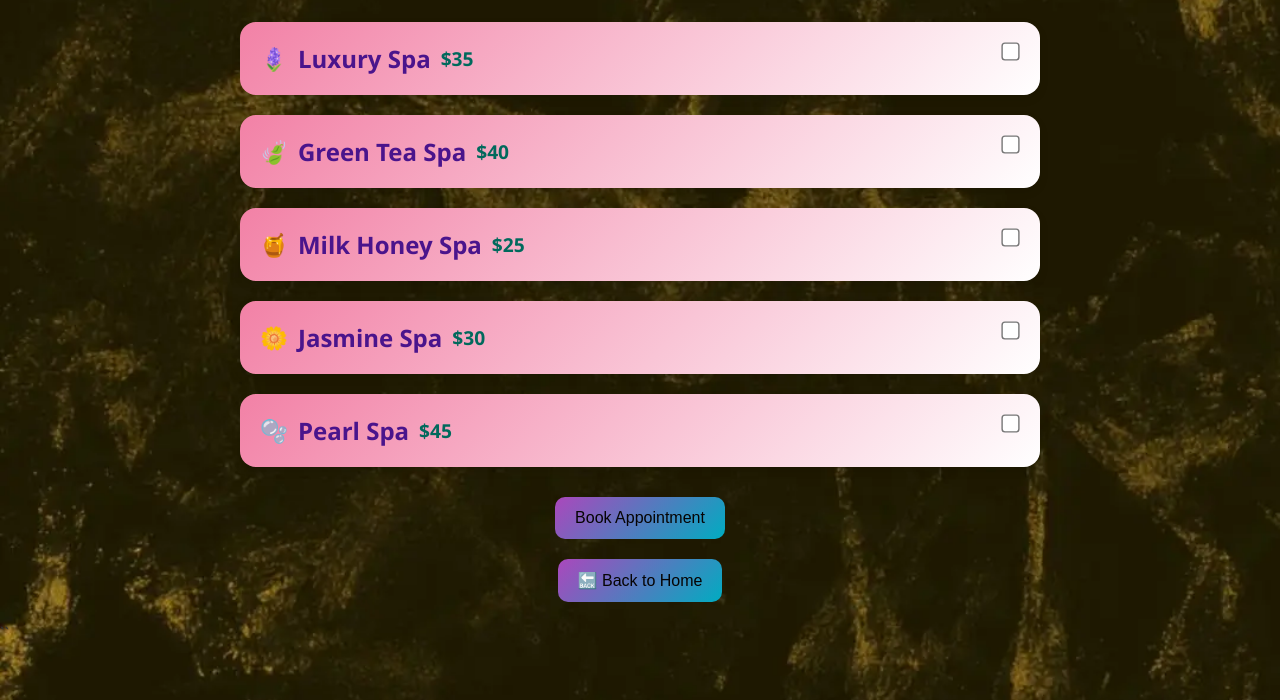
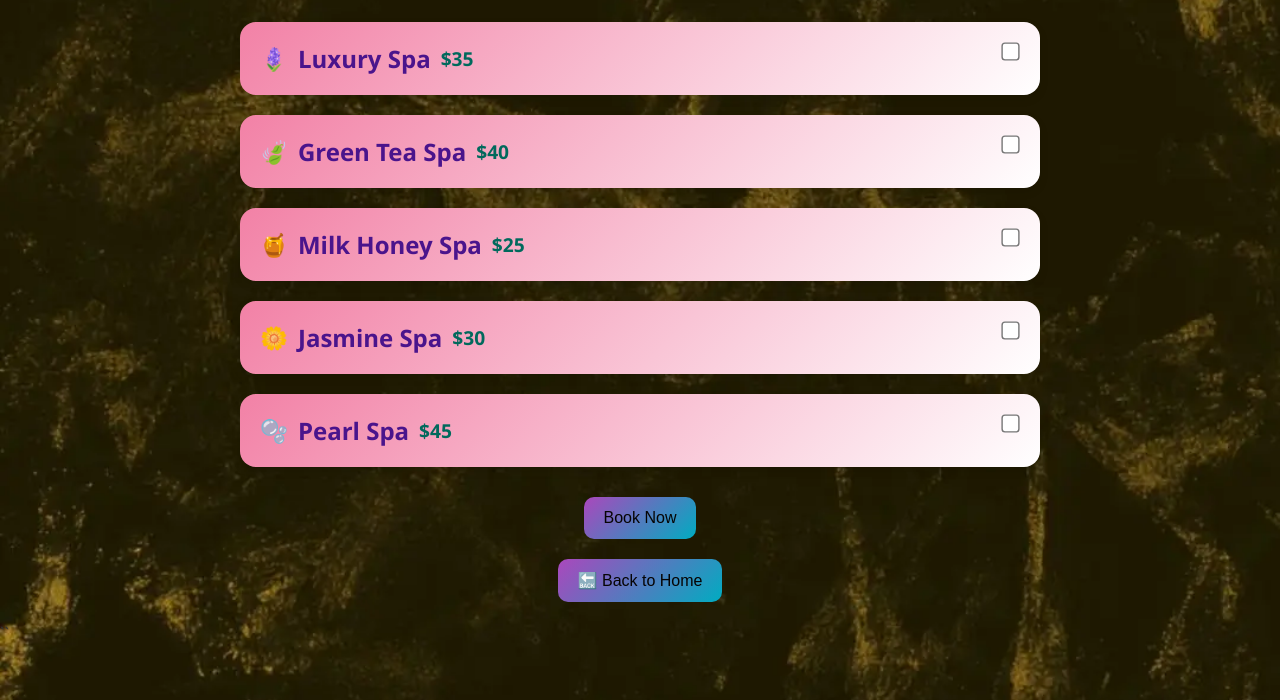
Before and after one commit to nexxbase2025/feczito2345bllza, a plain HTML site: page menu.html in a window 1280 px wide. Shown: the part 100-800 px from the top of the page. Drawn offline with Linux system fonts and the light colour scheme.

Commit message:
Add files via upload

```diff
--- a/menu.html
+++ b/menu.html
@@ -304,24 +304,20 @@ Remojo / Exfoliación / Mascarilla / Masaje</p>
     // Traducción automática para textos estáticos y descripciones
   window.addEventListener('load', () => {
   const lang = navigator.language.startsWith('en') ? 'en' : 'es';
-
-      // Traduce botones y textos estáticos
   if (lang === 'en') {
-        // Botón "Agendar Cita"
-        document.querySelector('.agendar button').innerText = 'Book Appointment';
-        // Botón "Volver al Inicio"
-        document.querySelector('.volver-inicio button').innerText = '🔙 Back to Home';
-        // Formulario
-        document.querySelector('#booking-form h3').innerText = '🗓️ Choose Date and Time';
-        document.querySelector('#nombre').placeholder = 'Your name';
-        document.getElementById('fecha').placeholder = 'Select date';
-        document.querySelector('#hora').options[0].text = 'Select time';
-        document.querySelector('#booking-form button').innerText = 'Submit Request';
-
-        // Traducción de descripciones usando data-en
+    document.querySelector('button').innerText = 'Book Appointment';
     document.querySelectorAll('.description').forEach(p => {
       if (p.dataset.en) p.innerText = p.dataset.en;
     });
+    document.querySelector('#booking-form h3').innerText = '🗓️ Choose Date and Time';
+    document.querySelector('#nombre').placeholder = 'Your name';
+    document.getElementById('fecha').placeholder = 'Select date'; // 👈 CAMBIO AQUÍ
+    document.querySelector('#hora').options[0].text = 'Select time';
+    document.querySelectorAll('button')[1].innerText = 'Submit Request';
+    document.querySelector('.agendar button').innerText = 'Book Now';
+    document.querySelector('.volver-inicio button').innerText = '🔙 Back to Home';
+  } else {
+    document.getElementById('fecha').placeholder = 'Selecciona fecha'; // 👈 CAMBIO AQUÍ
   }
 });
   </script>
```
Lines whose indentation alone changed are shown as unchanged.
